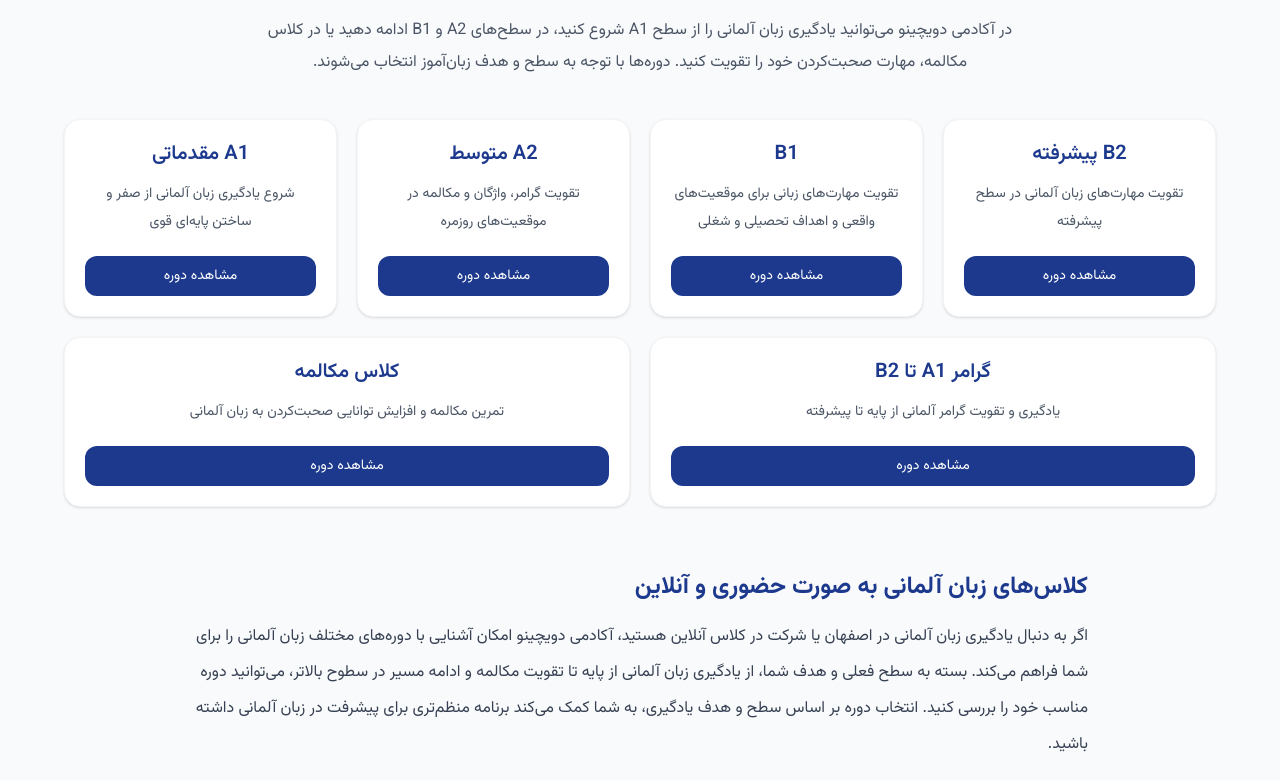
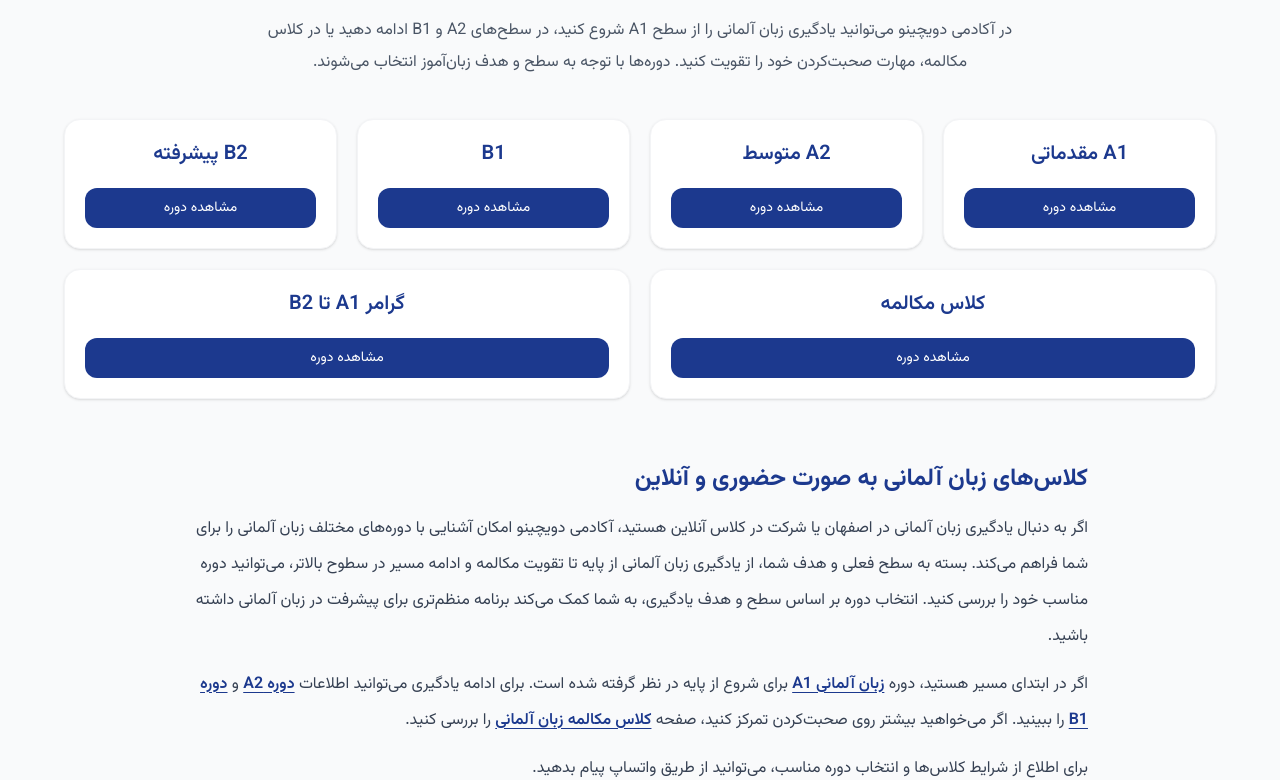
Before and after one commit to Masihsole0/deutschino-akademie, a Next.js app: page / in a window 1280 px wide. Shown: the part 800-1580 px from the top of the page. Built offline with nearby package versions, Linux system fonts and the light colour scheme; no server answers; the database is empty.

Commit message:
Update website

```diff
--- a/app/page.tsx
+++ b/app/page.tsx
@@ -209,13 +209,12 @@
           </p>
 
           <div
-            dir="ltr"
+            dir="rtl"
             className="mt-8 grid grid-cols-2 items-stretch gap-3 sm:mt-10 sm:gap-4 lg:grid-cols-4 lg:gap-5"
           >
             {courses.map((course, index) => (
               <article
                 key={course.href}
-                dir="rtl"
                 className={`flex h-full flex-col rounded-xl border border-gray-100 bg-white p-3 text-center shadow-sm transition-all duration-300 hover:border-blue-300 hover:shadow-md sm:rounded-2xl sm:p-4 lg:p-5 ${
                   index >= 4 ? "lg:col-span-2" : ""
                 }`}
@@ -223,10 +222,6 @@
                 <h3 className="text-base font-semibold leading-7 text-blue-900 sm:text-lg md:text-xl">
                   {course.title}
                 </h3>
-
-                <p className="mt-2 text-sm leading-6 text-gray-600 sm:mt-3 sm:leading-7">
-                  {course.description}
-                </p>
 
                 <div className="mt-auto pt-4 sm:pt-5">
                   <Link
```
